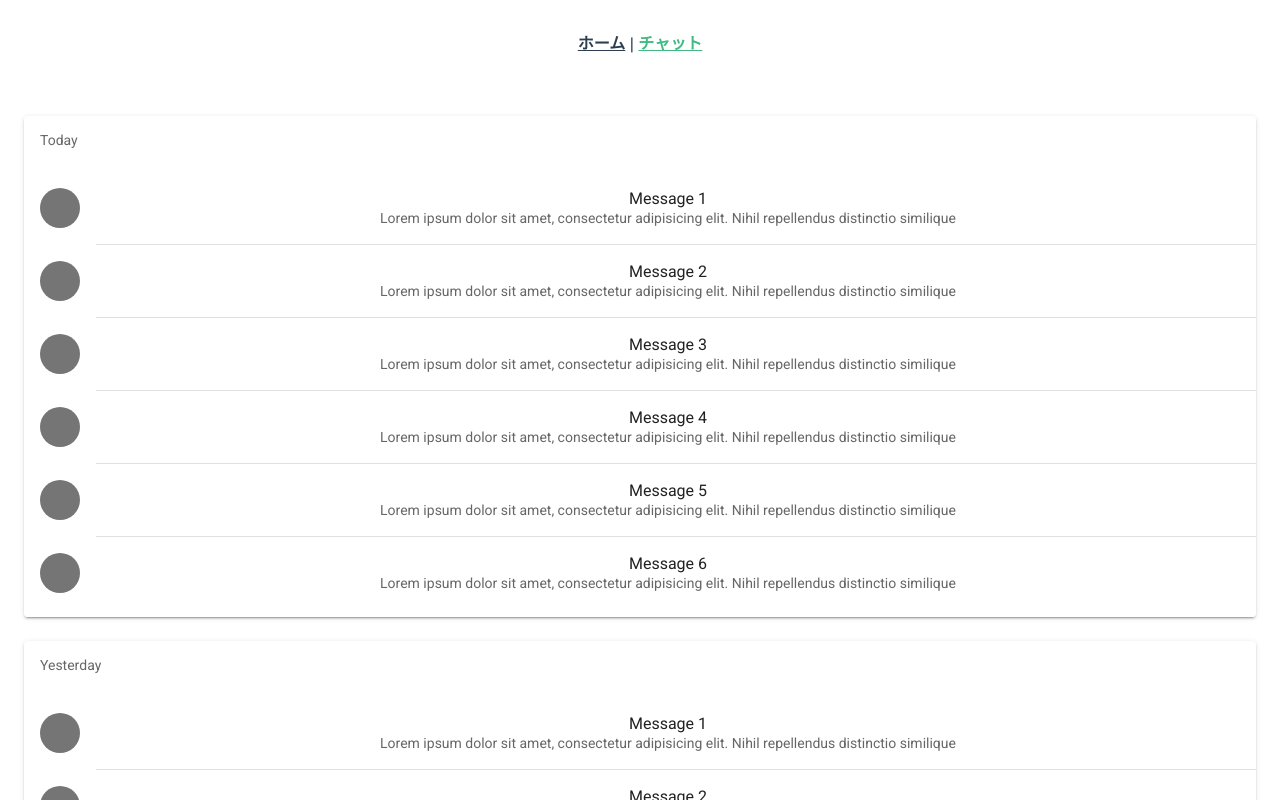
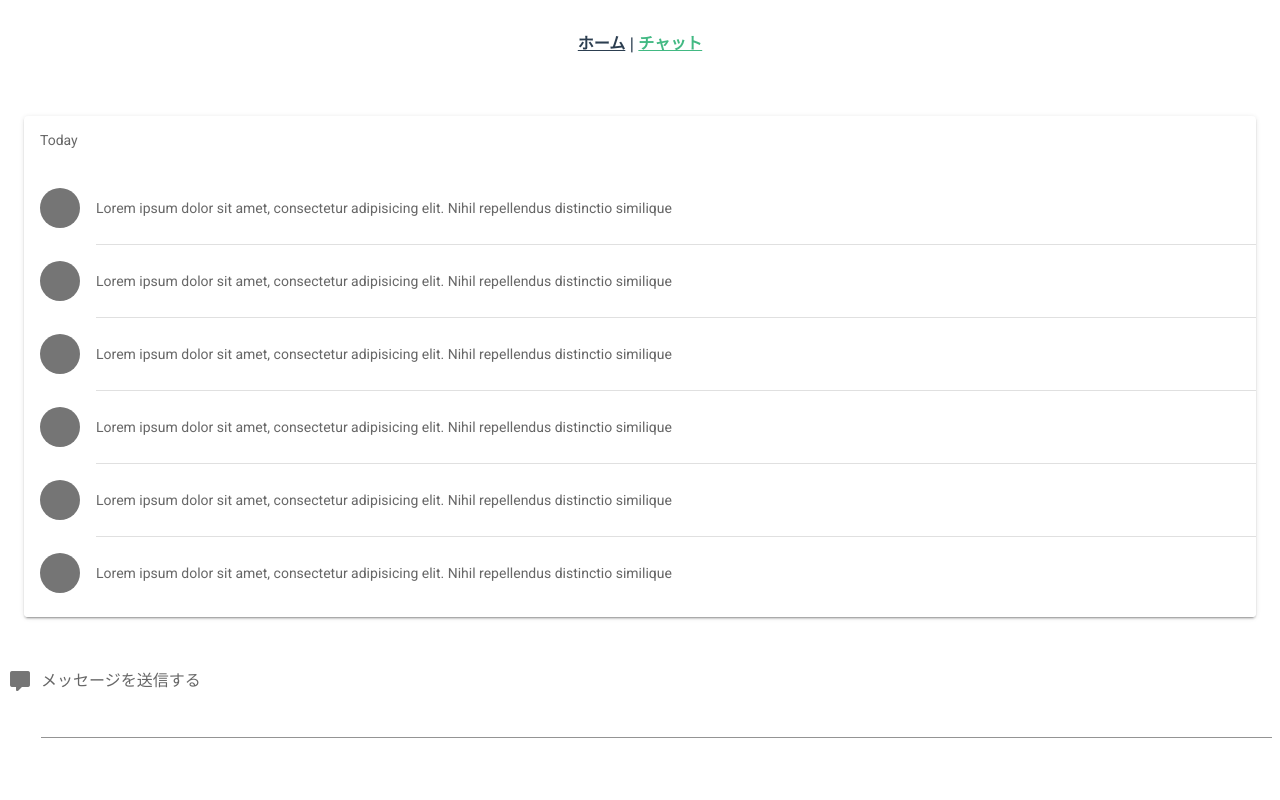
Before and after one commit to kamoto0427/vue_chat, a Vue app: page /chat in a window 1280 px wide. Shown: the top 800 px of the page. Built offline with nearby package versions, Linux system fonts and the light colour scheme.

Commit message:
チャットフォーム

```diff
--- /dev/null
+++ b/src/views/About 2.vue
@@ -0,0 +1,5 @@
+<template>
+  <div class="about">
+    <h1>This is an about page</h1>
+  </div>
+</template>
--- a/src/views/ChatBoard.vue
+++ b/src/views/ChatBoard.vue
@@ -25,9 +25,9 @@
                     </v-list-item-avatar>
 
                     <v-list-item-content>
-                      <v-list-item-title>Message {{ n }}</v-list-item-title>
+                      <!-- <v-list-item-title>Message {{ n }}</v-list-item-title> -->
 
-                      <v-list-item-subtitle>
+                      <v-list-item-subtitle class="message">
                         Lorem ipsum dolor sit amet, consectetur adipisicing elit. Nihil repellendus distinctio similique
                       </v-list-item-subtitle>
                     </v-list-item-content>
@@ -44,14 +44,32 @@
           </v-col>
         </v-row>
       </v-container>
+        <v-textarea
+          class="mx-2"
+          label="メッセージを送信する"
+          rows="3"
+          prepend-icon="mdi-comment"
+          auto-grow
+        ></v-textarea>
     </v-main>
   </v-app>
 </template>
 
 <script>
   export default {
+    created() {
+      this.user_id = this.$route.query.user_id;
+      console.log("user_id", this.user_id);
+    },
     data: () => ({
-      cards: ['Today', 'Yesterday'],
+      user_id: '',
+      cards: ['Today'],
     }),
   }
 </script>
+
+<style>
+  .message {
+    text-align: left;
+  }
+</style>
```
Also changed, not shown: src/router/index 2.js (added, +29 -0 lines), src/views/Home 2.vue (added, +19 -0 lines), src/views/UserList 2.vue (added, +28 -0 lines).
